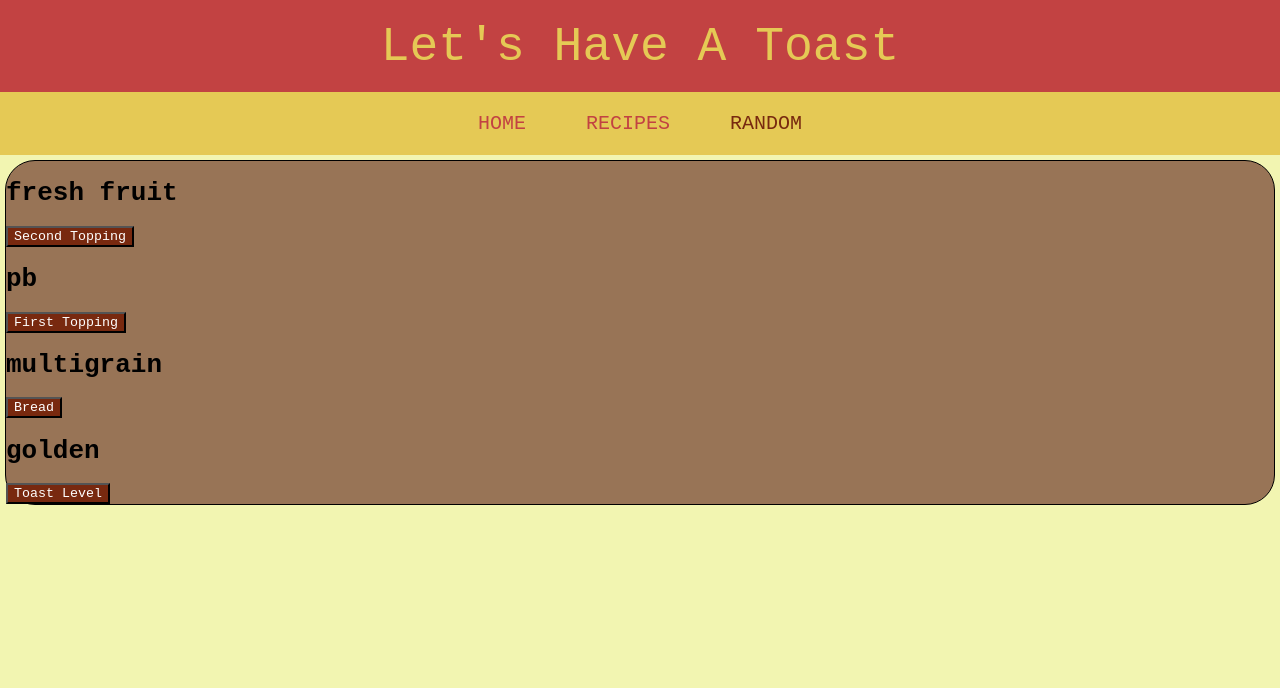
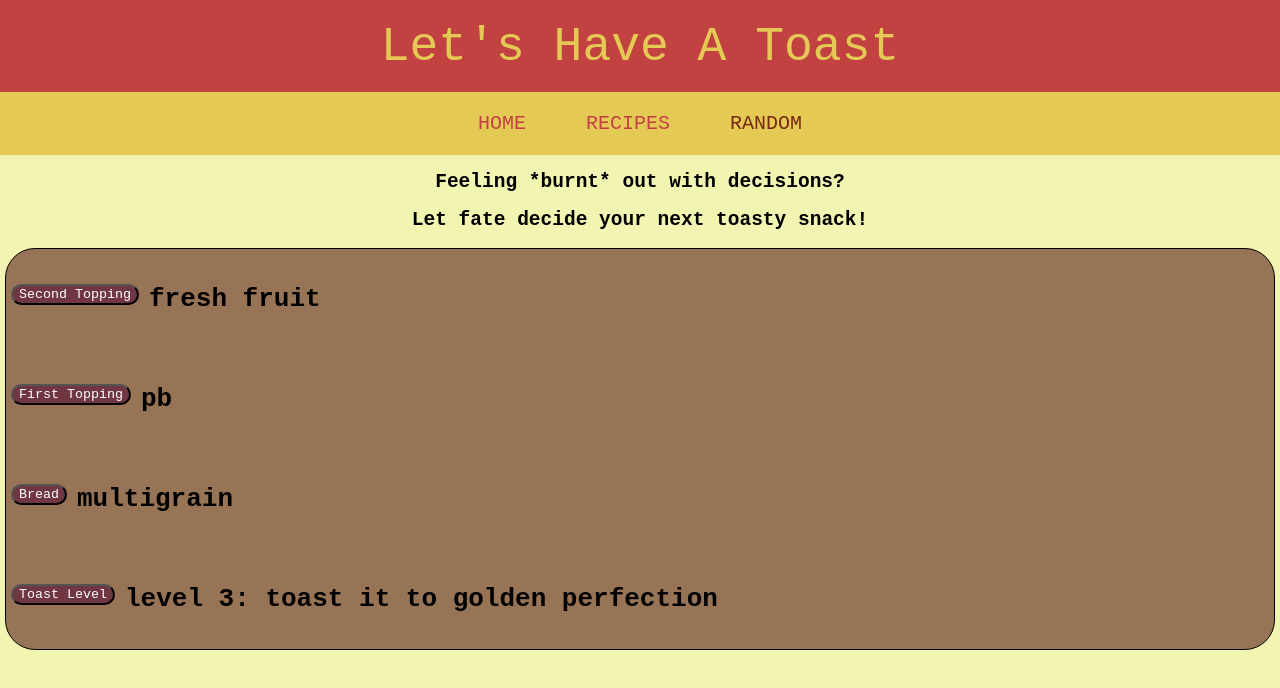
Before and after one commit to elidcraig/lets-have-a-toast, a React (Create React App) app: page /random in a window 1280 px wide. Shown: the top 688 px of the page. Built offline with nearby package versions, Linux system fonts and the light colour scheme; data requests are answered from the project's data file.

Commit message:
upgraded css: switched to flexbox styling

```diff
--- a/db.json
+++ b/db.json
@@ -1,5 +1,5 @@
 {
-"ingredients": {"bread": ["multigrain", "white", "baguette", "sourdough", "rye"], "firstTopping": ["avocado", "hummus", "salted butter", "cream cheese", "fried egg"], "secondTopping": ["cinnamon & sugar", "honey", "peanut butter", "fresh fruit", "jam"], "toastLevel": ["Level 1: leave it cold", "Level 2: warm it slightly", "Level 3: toast it to golden perfection", "Level 4: turn on bagel setting on the toaster", "Level 5: burn it" ]},
+"ingredients": {"bread": ["multigrain", "white", "baguette", "sourdough", "rye"], "firstTopping": ["avocado", "hummus", "salted butter", "cream cheese", "fried egg"], "secondTopping": ["cinnamon & sugar", "honey", "peanut butter", "fresh fruit", "jam"], "toastLevel": ["level 1: still cold", "level 2: warmed lightly", "level 3: toasted to golden perfection", "level 4: boarderline over-toasted", "level 5: burnt" ]},
 
 
 "toastimonials" : [
--- a/src/components/RandomDisplay.js
+++ b/src/components/RandomDisplay.js
@@ -4,7 +4,9 @@ import './RandomDisplayCSS.css';
 function RandomDisplay() {
   const [ingredientObject, setIngredientObject] = useState({});
 
-  const [toastLevel, setToastLevel] = useState('golden');
+  const [toastLevel, setToastLevel] = useState(
+    'level 3: toast it to golden perfection'
+  );
   const [secondTopping, setSecondTopping] = useState('fresh fruit');
   const [firstTopping, setFirstTopping] = useState('pb');
   const [bread, setBread] = useState('multigrain');
@@ -56,35 +58,45 @@ function RandomDisplay() {
 
   return (
     <div className='randomDisplay'>
+      <h2>Feeling *burnt* out with decisions?</h2>
+      <h2> Let fate decide your next toasty snack!</h2>
       <div className='generatorBox'>
-        <h1>{secondTopping}</h1>
+        <div>
           <button
             className='generateButton'
             id='secondTopping'
             onClick={generateSecondTopping}
           >
             Second Topping
-        </button>
-        <h1>{firstTopping}</h1>
+          </button>{' '}
+          <h1>{secondTopping}</h1>
+        </div>
+        <div>
           <button
             className='generateButton'
             id='firstTopping'
             onClick={generateFirstTopping}
           >
             First Topping
-        </button>
-        <h1>{bread}</h1>
+          </button>{' '}
+          <h1>{firstTopping}</h1>
+        </div>
+        <div>
           <button className='generateButton' id='bread' onClick={generateBread}>
             Bread
-        </button>
-        <h1>{toastLevel}</h1>
+          </button>{' '}
+          <h1>{bread}</h1>
+        </div>
+        <div>
           <button
             className='generateButton'
             id='toastLevel'
             onClick={generateToastLevel}
           >
             Toast Level
-        </button>
+          </button>{' '}
+          <h1>{toastLevel}</h1>
+        </div>
       </div>
     </div>
   );
--- a/src/components/RandomDisplayCSS.css
+++ b/src/components/RandomDisplayCSS.css
@@ -12,7 +12,21 @@ body {
     font-family: monospace;
 }
 
+h1 {
+    margin: 5px;
+    display: inline-block;
+    text-align: center;
+}
+
+h2 {
+    text-align: center;
+}
+
 .generatorBox {
+    height: 400px;
+    display: flex;
+    justify-content: space-around;
+    flex-direction: column;
     margin: 5px;
     background-color: #987456;
     border-style: solid;
@@ -22,9 +36,12 @@ body {
 }
 
 .generateButton {
-    background-color: #78290F;
+    margin: 5px;
+    background-color: #703642;
     color: white;
     font-family: monospace;
+    float: left;
+    border-radius: 30px;
 }
 .navbar__links {
     display: flex;
```
Lines whose indentation alone changed are shown as unchanged.
